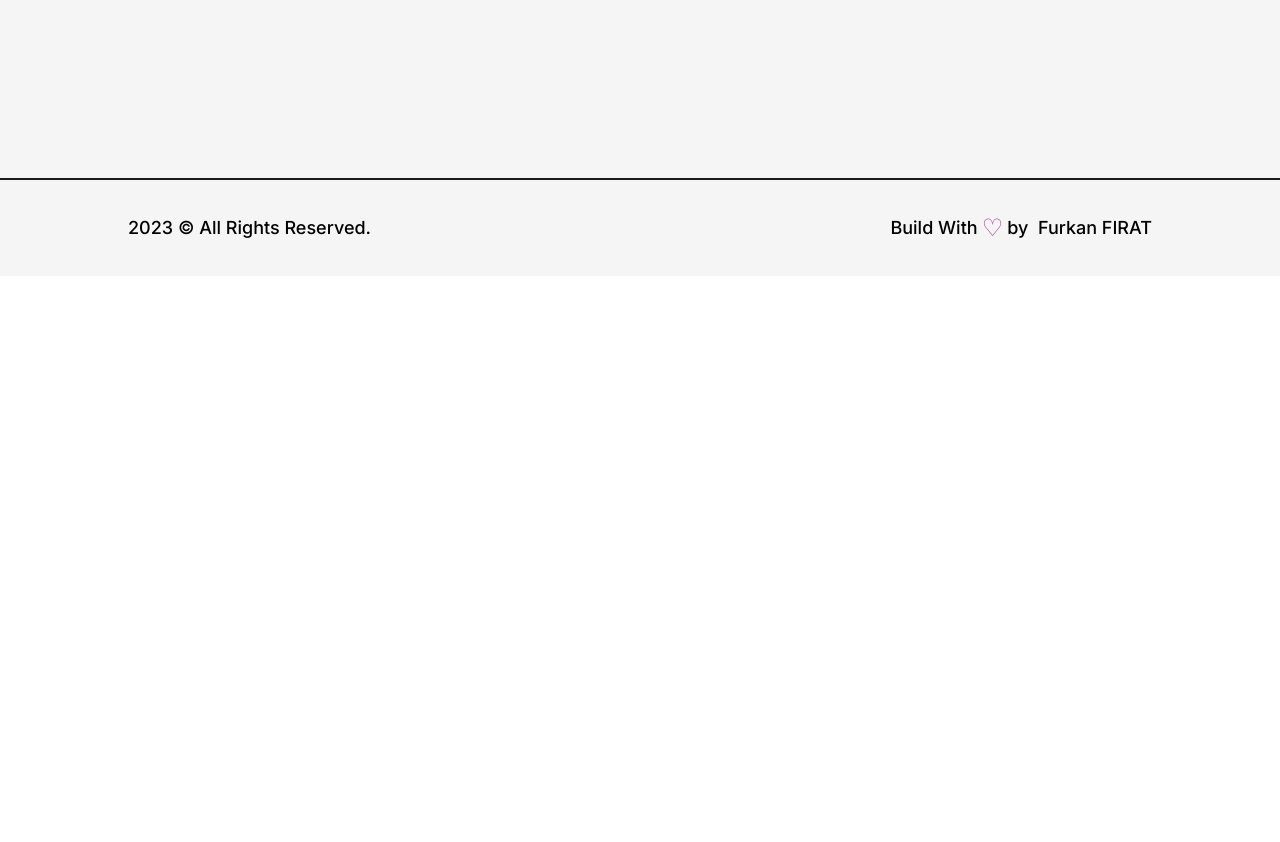
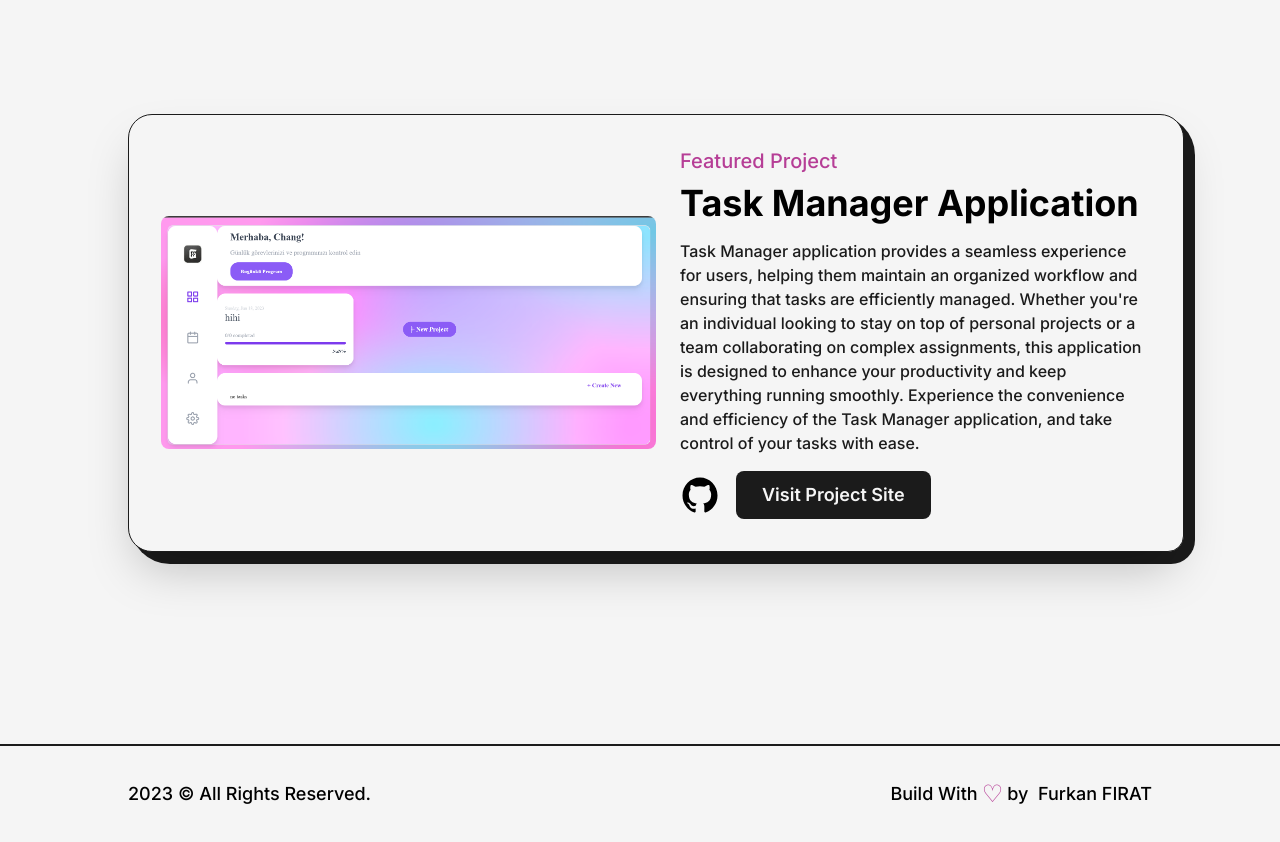
Before and after one commit to FurkanFirat23/my-portfolio, a Next.js app: page /projects in a window 1280 px wide. Shown: the part 2684-3526 px from the top of the page. Before the commit the page ends 2960 px from the top, so only its background shows below. Built offline with nearby package versions, Linux system fonts and the light colour scheme.

Commit message:
taskmanager application added

```diff
--- a/src/pages/projects.js
+++ b/src/pages/projects.js
@@ -11,6 +11,7 @@ import project3 from "../../public/images/projects/RockPaperScissors.jpg";
 import project4 from "../../public/images/projects/TodoList.jpg";
 import project5 from "../../public/images/projects/boostrapLinkedinClone.png";
 import project6 from "../../public/images/projects/PortfolioProject.jpg";
+import project7 from "../../public/images/projects/taskmanager1.png";
 import { motion } from "framer-motion";
 import TransitionEffect from "@/components/TransitionEffect";
 
@@ -202,6 +203,19 @@ const projects = () => {
                 type="Featured Project"
               />
             </div>
+            <div className="col-span-12">
+              <FeaturedProject
+                title="Task Manager Application"
+                img={project7}
+                summary="Task Manager application provides a seamless experience for users, helping them maintain an organized workflow and ensuring that tasks are efficiently managed. Whether you're an individual looking to stay on top of personal projects or a team collaborating on complex assignments, this application is designed to enhance your productivity and keep everything running smoothly.
+
+                Experience the convenience and efficiency of the Task Manager application, and take control of your tasks with ease.
+            "
+                link="_blank"
+                github="https://github.com/FurkanFirat23/TaskManagerApp"
+                type="Featured Project"
+              />
+            </div>
           </div>
         </Layout>
       </main>
```
Also changed, not shown: public/images/projects/taskmanager1.png (added).
